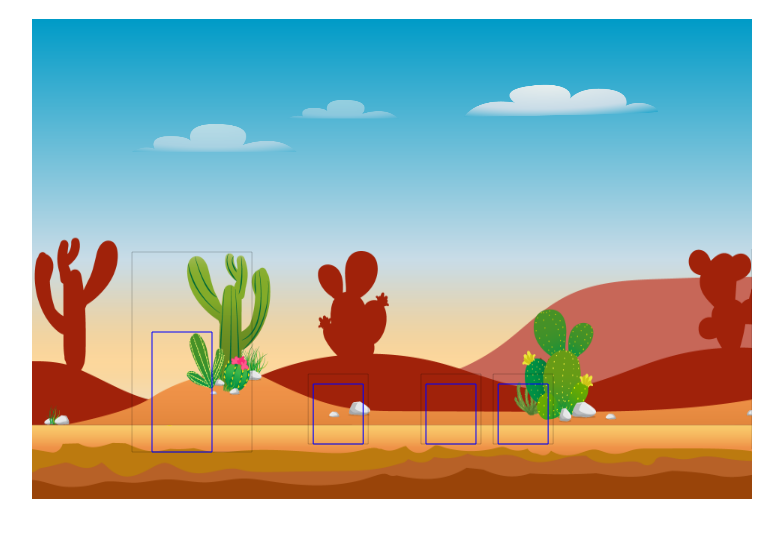
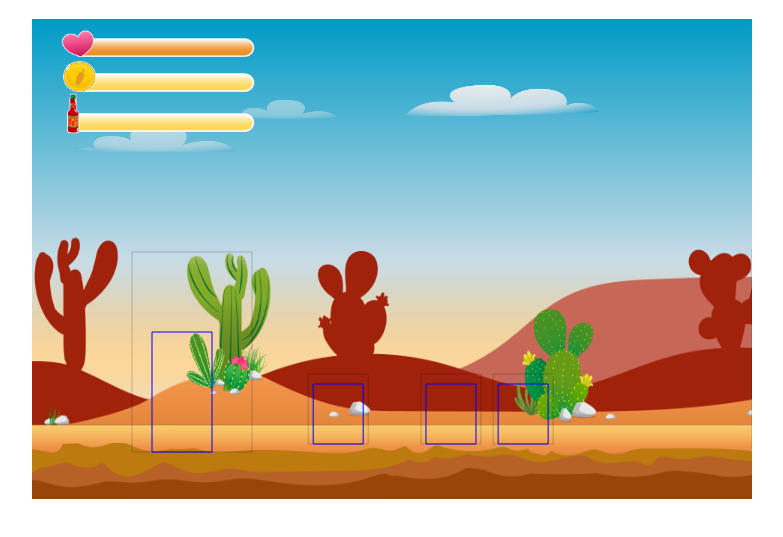
Before and after one commit to Zmoorgekaffi/el-pollo-locco, a plain HTML site: page index.html in a window 1280 px wide. Shown: the part 61-598 px from the top of the page, without its empty margins (248-1031 px from the left). Drawn offline with Linux system fonts and the light colour scheme; animation ran at ten frames a second.

Commit message:
added statusbars

```diff
--- a/index.html
+++ b/index.html
@@ -6,9 +6,15 @@
     <title>El Pollo Locco</title>
     <link rel="stylesheet" href="style.css">
 
+    <script src="./js/classes/drawable-object.class.js"></script>
     <script src="./js/classes/moveableobject.class.js"></script>
+    <script src="./js/classes/throwable-object.class.js"></script>
     <script src="./js/classes/chicken.class.js"></script>
     <script src="./js/classes/character.class.js"></script>
+    <script src="./js/classes/statusbar.class.js"></script>
+    <script src="./js/classes/lifebar.class.js"></script>
+    <script src="./js/classes/coinbar.class.js"></script>
+    <script src="./js/classes/salsabar.class.js"></script>
     <script src="./js/classes/world.class.js"></script>
     <script src="./js/classes/cloud.class.js"></script>
     <script src="./js/classes/background-object.class.js"></script>
@@ -16,9 +22,10 @@
     <script src="./js/classes/level.class.js"></script>
     <script src="./js/classes/endboss.class.js"></script>
 
-    <!-- test -->
-    <script src="./js/classes/lifebar.class.js"></script>
-    <!-- testend -->
+
+
+
+
 
     <script src="./js/levels/level_1.js"></script>
     <script src="./js/game.js"></script>
--- a/js/classes/cloud.class.js
+++ b/js/classes/cloud.class.js
@@ -1,16 +1,26 @@
 class Cloud extends MoveableObject {
-    x = 80;
+    x;
     y = 50;
     width = 600;
     height = 200;
-    speed = 0.1;
+    speed = 0.2;
 
-    constructor() {
+    constructor(x) {
         super().loadImage('img/5_background/layers/4_clouds/1.png');
+        this.x = x;
         this.animate();
     }
 
     animate() {
-        this.moveLeft();
+        setInterval(() => {
+            this.moveLeft();
+        }, 1000 / 60);
+    }
+
+    moveLeft() {
+        if(Math.abs(this.x - (-720)) < 1) {
+            this.x = 720 * 4;
+        }
+        this.x -= this.speed;
     }
 }
--- /dev/null
+++ b/js/classes/coinbar.class.js
@@ -0,0 +1,19 @@
+class Coinbar extends Statusbar {
+    x = 25;
+    y = 30;
+
+    IMAGES = [
+        'img/7_statusbars/1_statusbar/1_statusbar_coin/green/0.png',
+        'img/7_statusbars/1_statusbar/1_statusbar_coin/green/20.png',
+        'img/7_statusbars/1_statusbar/1_statusbar_coin/green/40.png',
+        'img/7_statusbars/1_statusbar/1_statusbar_coin/green/60.png',
+        'img/7_statusbars/1_statusbar/1_statusbar_coin/green/80.png',
+        'img/7_statusbars/1_statusbar/1_statusbar_coin/green/100.png'
+    ];
+
+    constructor() {
+        super();
+        this.loadIamgesToCache(this.IMAGES);
+        this.setPercentage(0);
+    }
+}
--- /dev/null
+++ b/js/classes/drawable-object.class.js
@@ -0,0 +1,43 @@
+class DrawableObject {
+    x;
+    y;
+    width;
+    height;
+    img;
+    imgCache = {};
+    currentImage = 0;
+
+    loadImage(path) {
+        this.img = new Image();
+        this.img.src = path;
+    }
+
+    loadIamgesToCache(array) {
+        array.forEach(path => {
+            let img = new Image();
+            img.src = path;
+            this.imgCache[path] = img;
+        });
+    }
+
+    draw(ctx) {
+        ctx.drawImage(this.img, this.x, this.y, this.width, this.height);
+    }
+
+    drawCollisionBoxes(ctx) {
+        if (this instanceof Character || this instanceof Chicken || this instanceof Endboss) {
+
+            //frameborder
+            ctx.strokeStyle = "rgba(0,0,0,0.2)";
+            ctx.beginPath();
+            ctx.rect(this.x, this.y, this.width, this.height);
+            ctx.stroke();
+
+            //collisionbox
+            ctx.strokeStyle = "blue";
+            ctx.beginPath();
+            ctx.rect(this.x + this.collisionBox.left, this.y + this.collisionBox.top, this.width - this.collisionBox.right * 2, this.height - this.collisionBox.top);
+            ctx.stroke();
+        }
+    }
+}
--- a/js/classes/keyboard.class.js
+++ b/js/classes/keyboard.class.js
@@ -4,6 +4,7 @@ class Keyboard {
     KEY_S = false;
     KEY_D = false;
     KEY_SPACE = false;
+    KEY_DOT = false;
 
     constructor() {
         document.addEventListener('keydown', (e) => {
@@ -30,6 +31,10 @@ class Keyboard {
             if(e.key == ' ') {
                 this.KEY_SPACE = true;
             }
+
+            if(e.key == '.') {
+                this.KEY_DOT = true;
+            }
         });
 
         document.addEventListener('keyup', (e) => {
@@ -52,6 +57,10 @@ class Keyboard {
             if(e.key == ' ') {
                 this.KEY_SPACE = false;
             }
+
+            if(e.key == '.') {
+                this.KEY_DOT = false;
+            }
         })
     }
 }
--- /dev/null
+++ b/js/classes/lifebar.class.js
@@ -0,0 +1,19 @@
+class Lifebar extends Statusbar {
+    x = 25;
+    y = -5;
+
+    IMAGES = [
+        'img/7_statusbars/1_statusbar/2_statusbar_health/orange/0.png',
+        'img/7_statusbars/1_statusbar/2_statusbar_health/orange/20.png',
+        'img/7_statusbars/1_statusbar/2_statusbar_health/orange/40.png',
+        'img/7_statusbars/1_statusbar/2_statusbar_health/orange/60.png',
+        'img/7_statusbars/1_statusbar/2_statusbar_health/orange/80.png',
+        'img/7_statusbars/1_statusbar/2_statusbar_health/orange/100.png',
+    ];
+
+    constructor() {
+        super();
+        this.loadIamgesToCache(this.IMAGES);
+        this.setPercentage(100);
+    }
+}
--- a/js/classes/moveableobject.class.js
+++ b/js/classes/moveableobject.class.js
@@ -1,17 +1,10 @@
-class MoveableObject {
-    x;
-    y;
-    img;
+class MoveableObject extends DrawableObject {
     speedY = 0;
     accleration = 1;
-    currentImage = 0;
     world;
     life = 100;
-    damage = 0.5;
-
+    damage = 1;
     lastHit = 0;
-
-    imgCache = {};
 
     collisionBox = {
         right: 0,
@@ -27,8 +20,12 @@ class MoveableObject {
         bottom: 0
     };
 
-    constructor() {
-
+    playAnimation(array) {
+        this.imgCache = [];
+        this.loadIamgesToCache(array);
+        let i = this.currentImage % array.length;
+        this.img = this.imgCache[array[i]];
+        this.currentImage++;
     }
 
     applyGravity() {
@@ -47,47 +44,6 @@ class MoveableObject {
 
     isOnGround() {
         return this.y == 233;
-    }
-
-    loadImage(path) {
-        this.img = new Image();
-        this.img.src = path;
-    }
-
-    loadIamgesToCache(array) {
-        array.forEach(path => {
-            let img = new Image();
-            img.src = path;
-            this.imgCache[path] = img;
-        });
-    }
-
-    playAnimation(array) {
-        this.loadIamgesToCache(array);
-        let i = this.currentImage % array.length;
-        this.img = this.imgCache[array[i]];
-        this.currentImage++;
-    }
-
-    drawCollisionBoxes(ctx) {
-        if (this instanceof Character || this instanceof Chicken || this instanceof Endboss) {
-
-            //frameborder
-            ctx.strokeStyle = "rgba(0,0,0,0.2)";
-            ctx.beginPath();
-            ctx.rect(this.x, this.y, this.width, this.height);
-            ctx.stroke();
-
-            //collisionbox
-            ctx.strokeStyle = "blue";
-            ctx.beginPath();
-            ctx.rect(this.x + this.collisionBox.left, this.y + this.collisionBox.top, this.width - this.collisionBox.right * 2, this.height - this.collisionBox.top);
-            ctx.stroke();
-        }
-    }
-
-    draw(ctx) {
-        ctx.drawImage(this.img, this.x, this.y, this.width, this.height);
     }
 
     isColliding(obj) {
--- /dev/null
+++ b/js/classes/salsabar.class.js
@@ -0,0 +1,19 @@
+class Salsabar extends Statusbar {
+    x = 25;
+    y = 70;
+
+    IMAGES = [
+        'img/7_statusbars/1_statusbar/3_statusbar_bottle/blue/0.png',
+        'img/7_statusbars/1_statusbar/3_statusbar_bottle/blue/20.png',
+        'img/7_statusbars/1_statusbar/3_statusbar_bottle/blue/40.png',
+        'img/7_statusbars/1_statusbar/3_statusbar_bottle/blue/60.png',
+        'img/7_statusbars/1_statusbar/3_statusbar_bottle/blue/80.png',
+        'img/7_statusbars/1_statusbar/3_statusbar_bottle/blue/100.png',
+    ];
+
+    constructor() {
+        super();
+        this.loadIamgesToCache(this.IMAGES);
+        this.setPercentage(0);
+    }
+}
--- /dev/null
+++ b/js/classes/statusbar.class.js
@@ -0,0 +1,32 @@
+class Statusbar extends DrawableObject {
+    x;
+    y;
+    width = 200;
+    height = 50;
+
+    percentage = 100;
+
+    IMAGES = [];
+
+    setPercentage(percentage) {
+        this.percentage = percentage;
+        let path = this.IMAGES[this.getImagesIndex()];
+        this.img = this.imgCache[path];
+    }
+
+    getImagesIndex() {
+        if(this.percentage == 100) {
+            return 5;
+        } else if(this.percentage > 80) {
+            return 4;
+        } else if(this.percentage > 60) {
+            return 3;
+        } else if(this.percentage > 40) {
+            return 2;
+        } else if(this.percentage > 20) {
+            return 1;
+        } else {
+            return 0;
+        }
+    }
+}
--- /dev/null
+++ b/js/classes/throwable-object.class.js
@@ -0,0 +1,29 @@
+class ThrowableObject extends MoveableObject {
+
+    speedY = 10;
+    speed = 10;
+
+    rotation_animation = [
+        'img/6_salsa_bottle/bottle_rotation/1_bottle_rotation.png',
+        'img/6_salsa_bottle/bottle_rotation/2_bottle_rotation.png',
+        'img/6_salsa_bottle/bottle_rotation/3_bottle_rotation.png',
+        'img/6_salsa_bottle/bottle_rotation/4_bottle_rotation.png'
+    ];
+
+    splash_animation = [
+        'img/1_salsa_bottle/bottle_rotation/bottle_splash/1_bottle_splash.png',
+        'img/2_salsa_bottle/bottle_rotation/bottle_splash/1_bottle_splash.png',
+        'img/3_salsa_bottle/bottle_rotation/bottle_splash/1_bottle_splash.png',
+        'img/4_salsa_bottle/bottle_rotation/bottle_splash/1_bottle_splash.png',
+        'img/5_salsa_bottle/bottle_rotation/bottle_splash/1_bottle_splash.png',
+        'img/6_salsa_bottle/bottle_rotation/bottle_splash/1_bottle_splash.png',
+    ];
+
+
+    constructor() {
+        this.x = this.world.character.x;
+        this.applyGravity();
+    }
+
+
+}
--- a/js/classes/world.class.js
+++ b/js/classes/world.class.js
@@ -4,6 +4,9 @@ class World {
     keyboard;
     camera_x;
     character = new Character();
+    lifebar = new Lifebar();
+    coinbar = new Coinbar();
+    salsabar = new Salsabar();
 
     level = level_1;
     backgroundObjects = this.level.backgroundObjects;
@@ -29,6 +32,7 @@ class World {
             this.level.enemies.forEach(enemy => {
                 if (this.character.isColliding(enemy)) {
                     this.character.wasHurtBy(enemy);
+                    this.lifebar.setPercentage(this.character.life);
                 }
 
             });
@@ -48,13 +52,18 @@ class World {
         //camera
         this.ctx.translate(this.camera_x, 0);
 
-        //add Items to map
+        //add objects to map
         this.addArrayToMap(this.backgroundObjects);
         this.addToMap(this.character);
         this.addArrayToMap(this.enemies);
 
         //camera
         this.ctx.translate(-this.camera_x, 0);
+
+        //add fixed objects to map
+        this.addToMap(this.lifebar);
+        this.addToMap(this.coinbar);
+        this.addToMap(this.salsabar);
 
         this.reDraw();
     }
--- a/js/levels/level_1.js
+++ b/js/levels/level_1.js
@@ -1,5 +1,5 @@
 let backgroundObjects = [
-            //second map
+            //map second map
             new BackgroundObject('img/5_background/layers/air.png', -719),
             new BackgroundObject('img/5_background/layers/3_third_layer/2.png', -719),
             new BackgroundObject('img/5_background/layers/2_second_layer/2.png', -719),
@@ -32,7 +32,11 @@ let backgroundObjects = [
             new BackgroundObject('img/5_background/layers/1_first_layer/2.png', 719*3),
 
             //clouds
-            new Cloud(),
+            new Cloud(80),
+            new Cloud(80 + 720),
+            new Cloud(80 + (720 * 2)),
+            new Cloud(80 + (720 * 3)),
+            new Cloud(80 + (720 * 4)),
 ];
 
 let enemies = [
```
